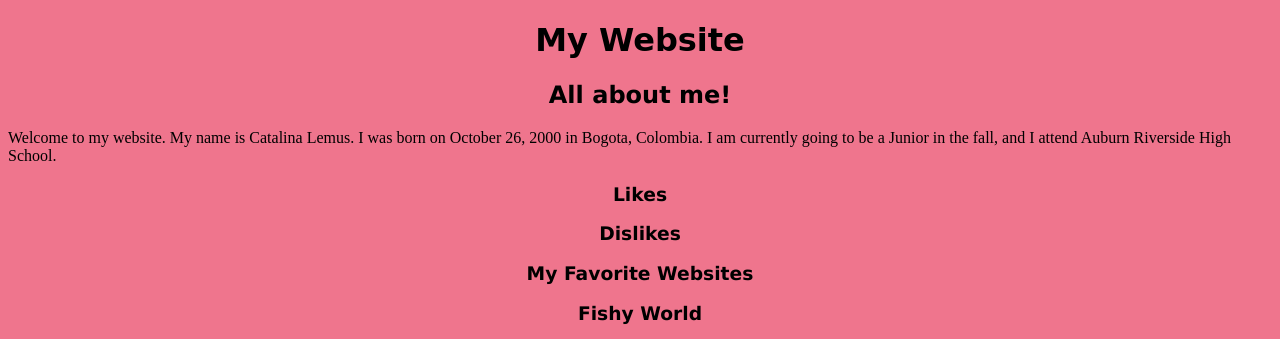
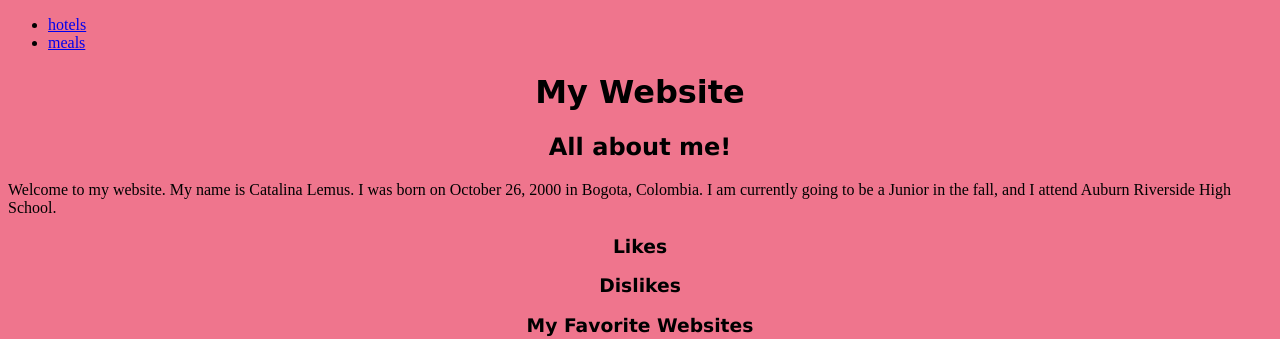
Before and after one commit to LiliaCatalinaLemus/LiliaCatalinaLemus.github.io, a plain HTML site: page index.html in a window 1280 px wide. Shown: the top 339 px of the page. Drawn offline with Linux system fonts and the light colour scheme.

Commit message:
Update index.html

```diff
--- a/index.html
+++ b/index.html
@@ -8,6 +8,14 @@
 
 
 </head>
+
+  <div class="tabs_bar">
+	<ul class="tabs_list">
+		<li><a href="#hotels" class="active" id="hotel">hotels</a></li>
+		<li><a href="#meals" id="Meal">meals</a></li>
+	</ul>
+</div>
+
 <body style="background-color:#ef758d">
   <h1 style="color:black;font-family:cursive;text-align:center;"> <b> My Website </b> </h1>
   <h2 style="color:black;font-family:verdana;text-align:center;"> All about me! </h2>
```
